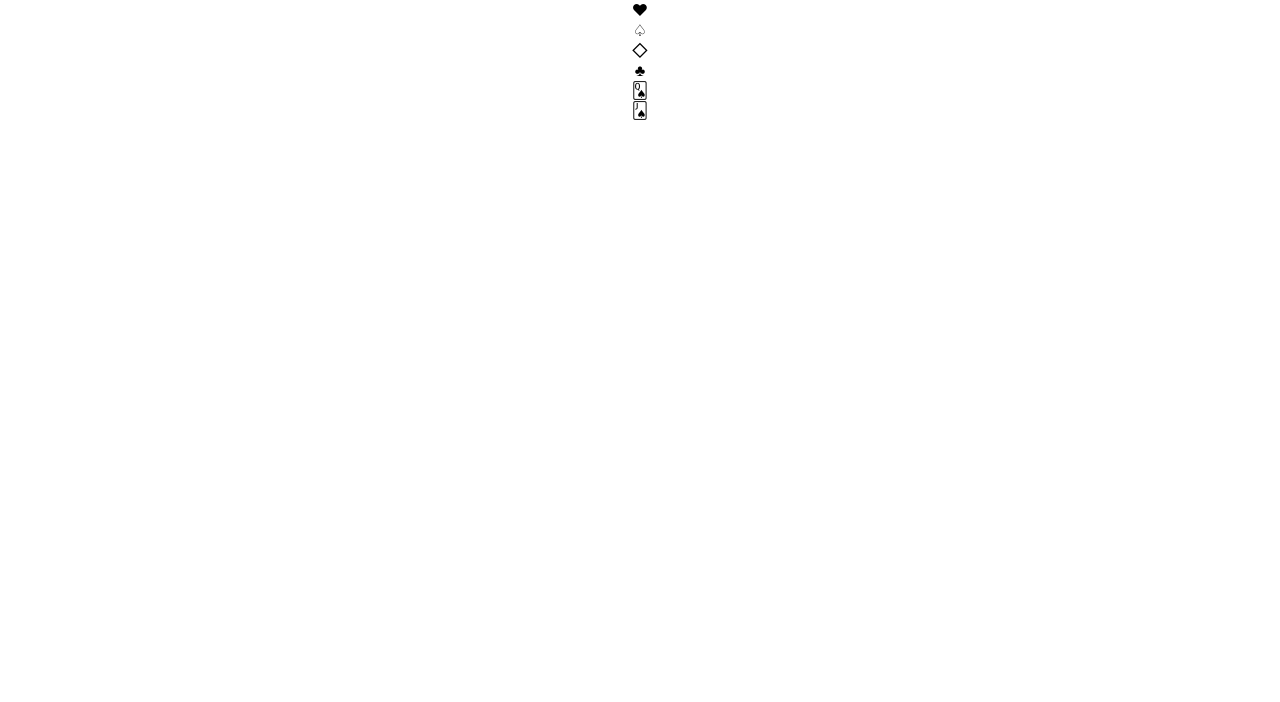
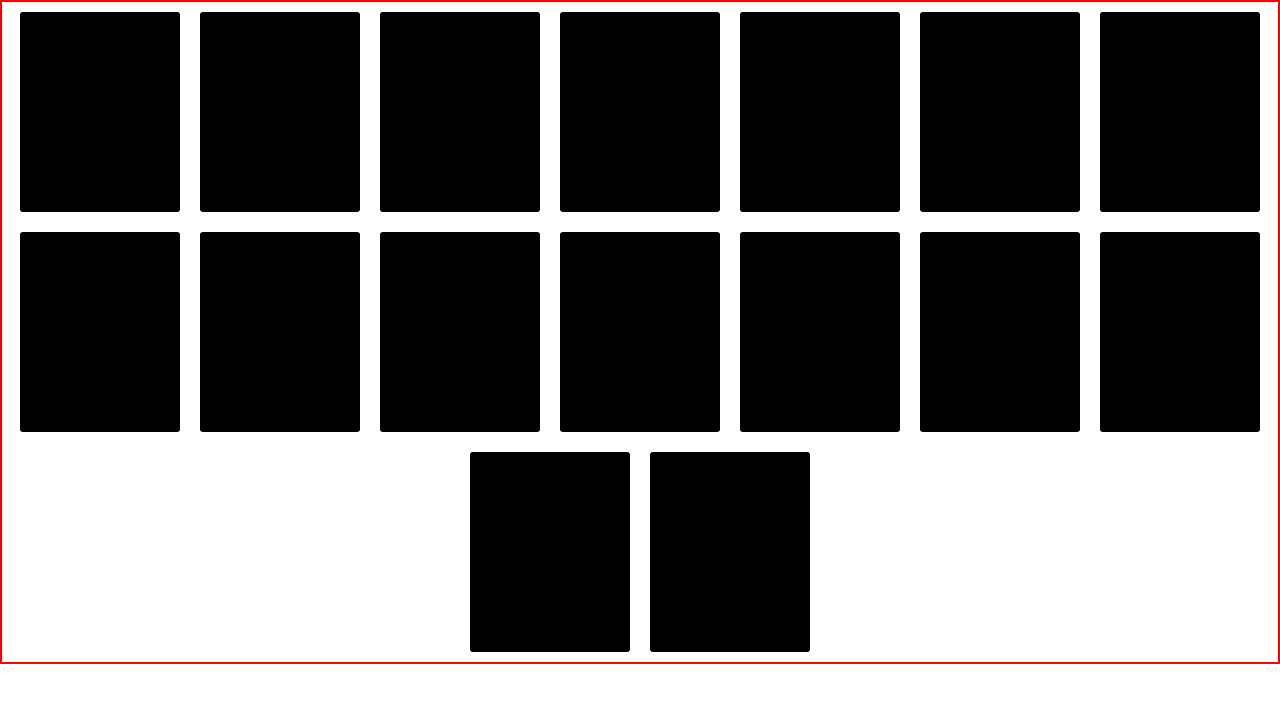
Before and after one commit to lape15/card-memory-game, a React (Create React App) app: page / in a window 1280 px wide. Shown: the top 702 px of the page. Built offline with nearby package versions, Linux system fonts and the light colour scheme.

Commit message:
cards can be played

```diff
--- a/src/App.css
+++ b/src/App.css
@@ -1,38 +1,34 @@
-.App {
-  text-align: center;
+.wrapper {
+  display: flex;
+  flex-flow: row wrap;
+  justify-content: center;
+  align-items: center;
+  background-color: #fff;
+  border: 2px solid red;
+  min-width: 70%;
+  margin: 0 auto;
 }
 
-.App-logo {
-  height: 40vmin;
-  pointer-events: none;
+.card {
+  border-radius: 3px;
+  padding: 50px 10px;
+  margin: 10px;
+  width: 140px;
+  height: 100px;
+  text-align: center;
+  cursor: pointer;
+}
+.front {
+  border: 2px solid black;
+  background-color: #fff;
+}
+.back {
+  background-color: black;
+  border: red;
+  backface-visibility: visible;
 }
 
-@media (prefers-reduced-motion: no-preference) {
-  .App-logo {
-    animation: App-logo-spin infinite 20s linear;
-  }
+.card span {
+  padding: 5px;
+  font-size: 4rem;
 }
-
-.App-header {
-  background-color: #282c34;
-  min-height: 100vh;
-  display: flex;
-  flex-direction: column;
-  align-items: center;
-  justify-content: center;
-  font-size: calc(10px + 2vmin);
-  color: white;
-}
-
-.App-link {
-  color: #61dafb;
-}
-
-@keyframes App-logo-spin {
-  from {
-    transform: rotate(0deg);
-  }
-  to {
-    transform: rotate(360deg);
-  }
-}
--- a/src/Component/CardArray.js
+++ b/src/Component/CardArray.js
@@ -1,3 +1,32 @@
-const cardArray = ['♥', '♤', '◇', '♣', '🂭', '🂫'];
+function shuffleCards(shuffleArr) {
+  const shuffledArray = shuffleArr.slice(0)
+  for (let i = 0; i < shuffleArr.length - 1; i++) {
+    let randomIndex = Math.floor(Math.random() * (i + 1))
+    let newCards = shuffledArray[i]
+    shuffledArray[i] = shuffledArray[randomIndex]
+    shuffledArray[randomIndex] = newCards
+  }
+  return shuffledArray
+}
 
-export { cardArray };
+const initalCards = () => {
+  let id = 0
+  const cardArray = ['♥', '♤', '◇', '♣', '🂭', '🂫', '□', '△'].reduce(
+    (acc, type) => {
+      acc.push({
+        id: id++,
+        type,
+      })
+      acc.push({
+        id: id++,
+        type,
+      })
+      return acc
+    },
+    []
+  )
+
+  return shuffleCards(cardArray)
+}
+
+export { initalCards }
--- a/src/Component/CardItem.jsx
+++ b/src/Component/CardItem.jsx
@@ -1,7 +1,14 @@
-import React, { useState } from 'react';
+import React, { useState } from 'react'
 
-const CardItem = ({ card }) => {
-  return <div>{card}</div>;
-};
+const CardItem = ({ card, handleFlipped, flipped, disabled, solved }) => {
+  return (
+    <div
+      className={`card ${flipped || solved ? 'front' : 'back'}`}
+      onClick={() => (disabled ? null : handleFlipped(card.id))}
+    >
+      <span>{card.type}</span>
+    </div>
+  )
+}
 
-export default CardItem;
+export default CardItem
--- a/src/Component/Cards.jsx
+++ b/src/Component/Cards.jsx
@@ -1,22 +1,70 @@
-import React, { useState, useEffect } from 'react';
-import { cardArray } from './CardArray.js';
-import CardItem from './CardItem';
+import React, { useState, useEffect } from 'react'
+import { initalCards } from './CardArray.js'
+import CardItem from './CardItem'
 
 const Cards = () => {
-  const [cards, setCards] = useState([]);
+  const [cards, setCards] = useState([])
+  const [flipped, setFlipped] = useState([])
+  const [solved, setSolved] = useState([])
+  const [disabled, setDisabled] = useState(false)
+  const [baner, setBanner] = useState(false)
 
   useEffect(() => {
-    setCards(cardArray);
-  }, []);
+    setCards(initalCards())
+  }, [])
+
+  const handleFlipped = (id) => {
+    setDisabled(true)
+    if (flipped.length === 0) {
+      setFlipped([id])
+      setDisabled(false)
+    } else {
+      if (similarCardClicked(id)) return
+      setFlipped([flipped[0], id])
+      if (isMatch(id)) {
+        setSolved([...solved, flipped[0], id])
+        resetCards()
+        setBanner(true)
+      } else {
+        setTimeout(resetCards, 2000)
+      }
+    }
+  }
+
+  const similarCardClicked = (id) => flipped.includes(id)
+
+  const isMatch = (id) => {
+    const clickedCard = cards.find((card) => id === card.id)
+    const flippedCard = cards.find((card) => flipped[0] === card.id)
+
+    return flippedCard.type === clickedCard.type
+  }
+
+  const resetCards = () => {
+    setFlipped([])
+    setDisabled(false)
+  }
+
   return (
-    <div>
+    <div className="wrapper">
+      {baner ? console.log('You won') : console.log('bleh')}
       {cards.length > 0
-        ? cards.map((card, index) => {
-            return <CardItem card={card} key={index} />;
+        ? cards.map((card) => {
+            return (
+              <CardItem
+                card={card}
+                key={card.id}
+                handleFlipped={handleFlipped}
+                flipped={flipped.includes(card.id)}
+                type={card.type}
+                disabled={disabled || solved.includes(card.id)}
+                solved={solved.includes(card.id)}
+              />
+            )
           })
         : null}
     </div>
-  );
-};
+  )
+}
 
-export default Cards;
+export default Cards
--- a/src/index.css
+++ b/src/index.css
@@ -5,6 +5,9 @@ body {
     sans-serif;
   -webkit-font-smoothing: antialiased;
   -moz-osx-font-smoothing: grayscale;
+  padding: 0;
+  box-sizing: border-box;
+  font-size: 16px;
 }
 
 code {
```
Also changed, not shown: 1 other file (tests, documents, lock files or other folders).
